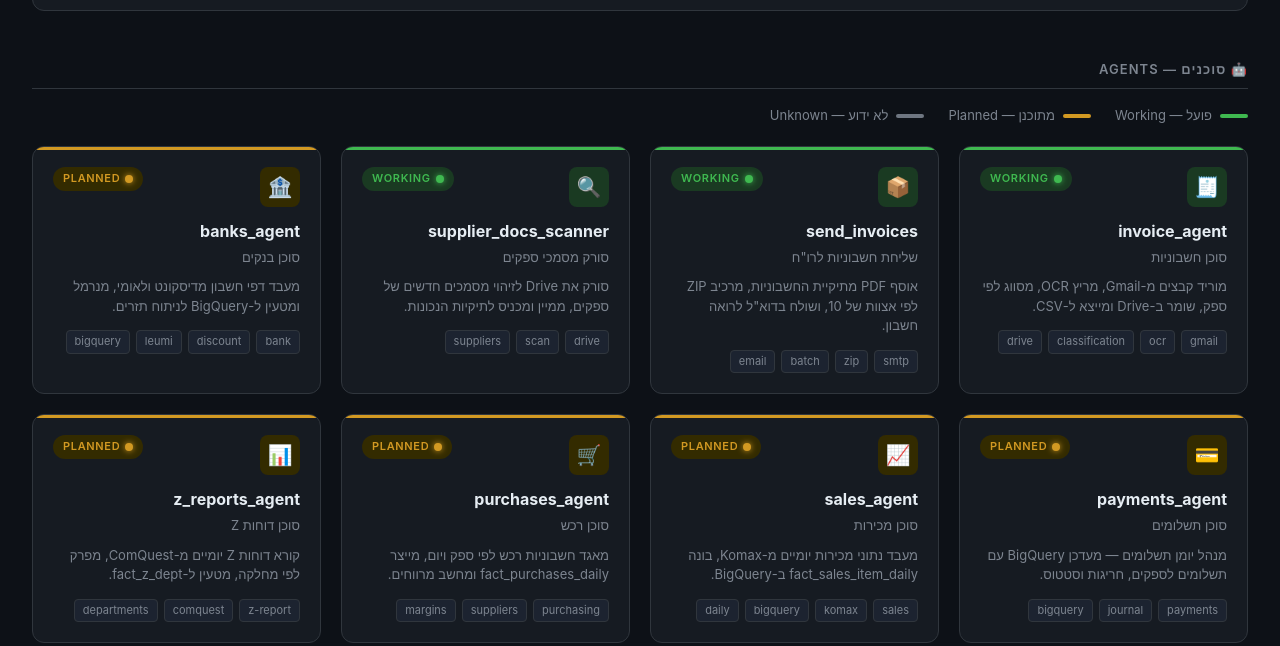
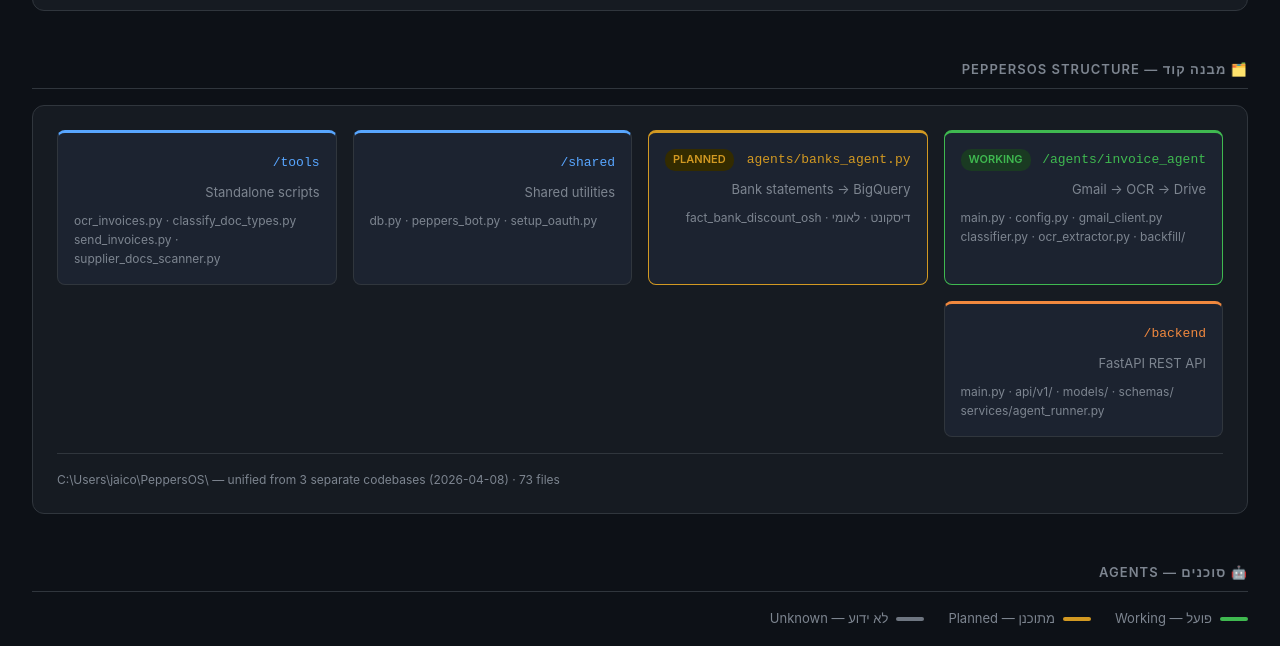
Before and after one commit to kingltd2020-bit/peppers-os, a plain HTML site: page index.html in a window 1280 px wide. Shown: the part 659-1305 px from the top of the page. Drawn offline with Linux system fonts and the light colour scheme.

Commit message:
Update dashboard - unified PeppersOS structure

```diff
--- a/index.html
+++ b/index.html
@@ -315,9 +315,9 @@
   </div>
   <div class="header-stats">
     <div class="stat-pill"><span class="dot dot-green"></span> 3 Working</div>
-    <div class="stat-pill"><span class="dot dot-yellow"></span> 5 Planned</div>
+    <div class="stat-pill"><span class="dot dot-yellow"></span> 8 Planned</div>
     <div class="stat-pill"><span class="dot dot-gray"></span> 5 Unknown</div>
-    <div class="stat-pill">🗂️ 13 Agents Total</div>
+    <div class="stat-pill" style="border-color:var(--blue);color:var(--blue);">🗂️ Structure: Unified</div>
   </div>
 </header>
 
@@ -372,6 +372,61 @@
           <div class="flow-node output"><span class="node-icon">💬</span>Telegram Bot<span class="node-label">Alerts &amp; Commands</span></div>
         </div>
 
+      </div>
+    </div>
+  </section>
+
+  <!-- ── CODEBASE STRUCTURE ── -->
+  <section>
+    <div class="section-title">🗂️ מבנה קוד — PeppersOS Structure</div>
+    <div style="background:var(--surface);border:1px solid var(--border);border-radius:var(--radius);padding:24px;">
+      <div style="display:grid;grid-template-columns:repeat(auto-fill,minmax(240px,1fr));gap:16px;">
+
+        <div style="background:var(--surface2);border:1px solid var(--green);border-radius:8px;padding:16px;border-top:3px solid var(--green);">
+          <div style="display:flex;justify-content:space-between;align-items:center;margin-bottom:8px;">
+            <code style="color:var(--green);font-size:13px;">agents/invoice_agent/</code>
+            <span style="font-size:11px;font-weight:600;background:var(--green-dim);color:var(--green);padding:2px 8px;border-radius:10px;">WORKING</span>
+          </div>
+          <div style="font-size:13px;color:var(--muted);">Gmail &#8594; OCR &#8594; Drive</div>
+          <div style="margin-top:8px;font-size:12px;color:var(--muted);direction:ltr;">main.py &middot; config.py &middot; gmail_client.py<br>classifier.py &middot; ocr_extractor.py &middot; backfill/</div>
+        </div>
+
+        <div style="background:var(--surface2);border:1px solid var(--yellow);border-radius:8px;padding:16px;border-top:3px solid var(--yellow);">
+          <div style="display:flex;justify-content:space-between;align-items:center;margin-bottom:8px;">
+            <code style="color:var(--yellow);font-size:13px;">agents/banks_agent.py</code>
+            <span style="font-size:11px;font-weight:600;background:var(--yellow-dim);color:var(--yellow);padding:2px 8px;border-radius:10px;">PLANNED</span>
+          </div>
+          <div style="font-size:13px;color:var(--muted);">Bank statements &#8594; BigQuery</div>
+          <div style="margin-top:8px;font-size:12px;color:var(--muted);">דיסקונט &middot; לאומי &middot; fact_bank_discount_osh</div>
+        </div>
+
+        <div style="background:var(--surface2);border:1px solid var(--border);border-radius:8px;padding:16px;border-top:3px solid var(--blue);">
+          <div style="margin-bottom:8px;">
+            <code style="color:var(--blue);font-size:13px;">shared/</code>
+          </div>
+          <div style="font-size:13px;color:var(--muted);">Shared utilities</div>
+          <div style="margin-top:8px;font-size:12px;color:var(--muted);direction:ltr;">db.py &middot; peppers_bot.py &middot; setup_oauth.py</div>
+        </div>
+
+        <div style="background:var(--surface2);border:1px solid var(--border);border-radius:8px;padding:16px;border-top:3px solid var(--blue);">
+          <div style="margin-bottom:8px;">
+            <code style="color:var(--blue);font-size:13px;">tools/</code>
+          </div>
+          <div style="font-size:13px;color:var(--muted);">Standalone scripts</div>
+          <div style="margin-top:8px;font-size:12px;color:var(--muted);direction:ltr;">ocr_invoices.py &middot; classify_doc_types.py<br>send_invoices.py &middot; supplier_docs_scanner.py</div>
+        </div>
+
+        <div style="background:var(--surface2);border:1px solid var(--border);border-radius:8px;padding:16px;border-top:3px solid var(--orange);">
+          <div style="margin-bottom:8px;">
+            <code style="color:var(--orange);font-size:13px;">backend/</code>
+          </div>
+          <div style="font-size:13px;color:var(--muted);">FastAPI REST API</div>
+          <div style="margin-top:8px;font-size:12px;color:var(--muted);direction:ltr;">main.py &middot; api/v1/ &middot; models/ &middot; schemas/<br>services/agent_runner.py</div>
+        </div>
+
+      </div>
+      <div style="margin-top:16px;padding-top:16px;border-top:1px solid var(--border);font-size:12px;color:var(--muted);direction:ltr;">
+        C:\Users\jaico\PeppersOS\ &mdash; unified from 3 separate codebases (2026-04-08) &middot; 73 files
       </div>
     </div>
   </section>
```
